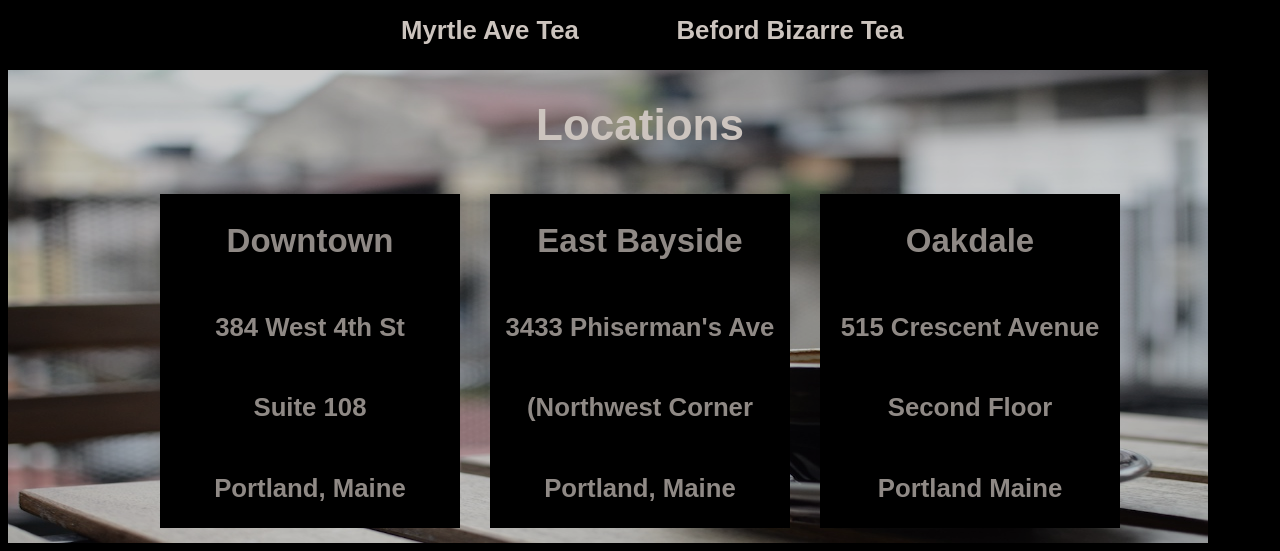
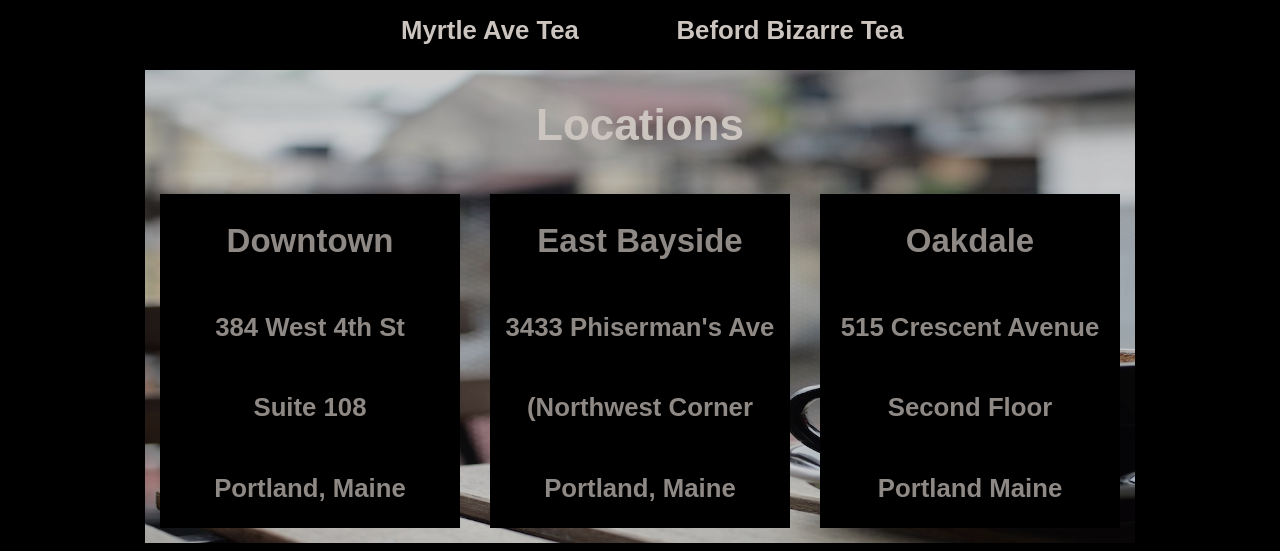
Before and after one commit to Katie-Davies/teaCosyCss, a plain HTML site: page index.html in a window 1280 px wide. Shown: the part 1471-2022 px from the top of the page. Drawn offline with Linux system fonts and the light colour scheme.

Commit message:
updated location display

```diff
--- a/index.html
+++ b/index.html
@@ -93,6 +93,7 @@
       </div>
     </div>
     <!--- Last Section -->
+    <div id="location">
       <div class="container2">
         <div class="container2inner">
           <h1>Locations</h1>
@@ -118,5 +119,6 @@
           </div>
         </div>
       </div>
+    </div>
   </body>
 </html>
--- a/styles.css
+++ b/styles.css
@@ -133,6 +133,10 @@ body {
   opacity: 0.7;
 }
 
+#location {
+  display: flex;
+  justify-content: center;
+}
 @media screen and (max-width: 768px) {
   .row1 div,
   .row2inner div {
```
Lines whose indentation alone changed are shown as unchanged.
